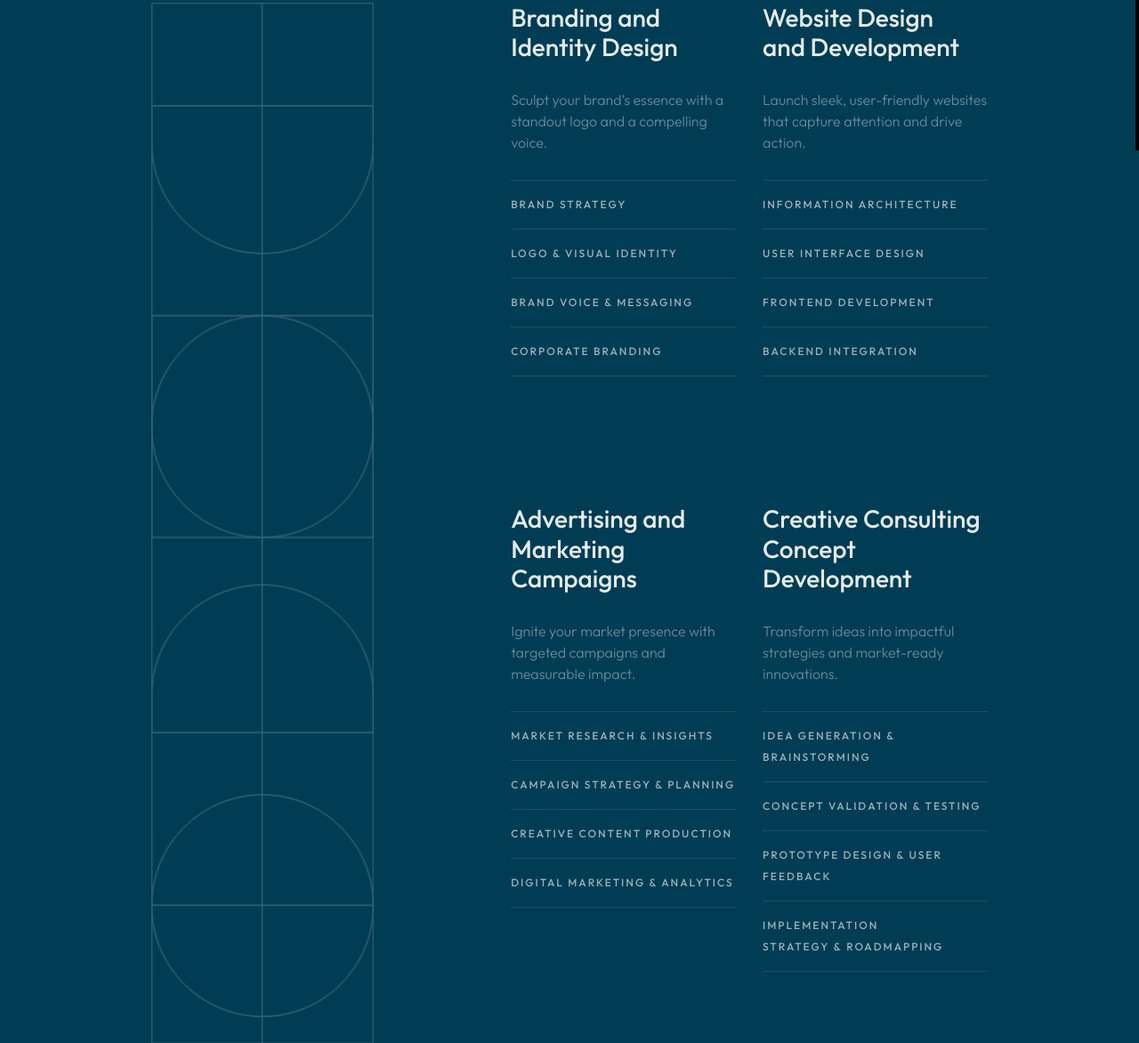
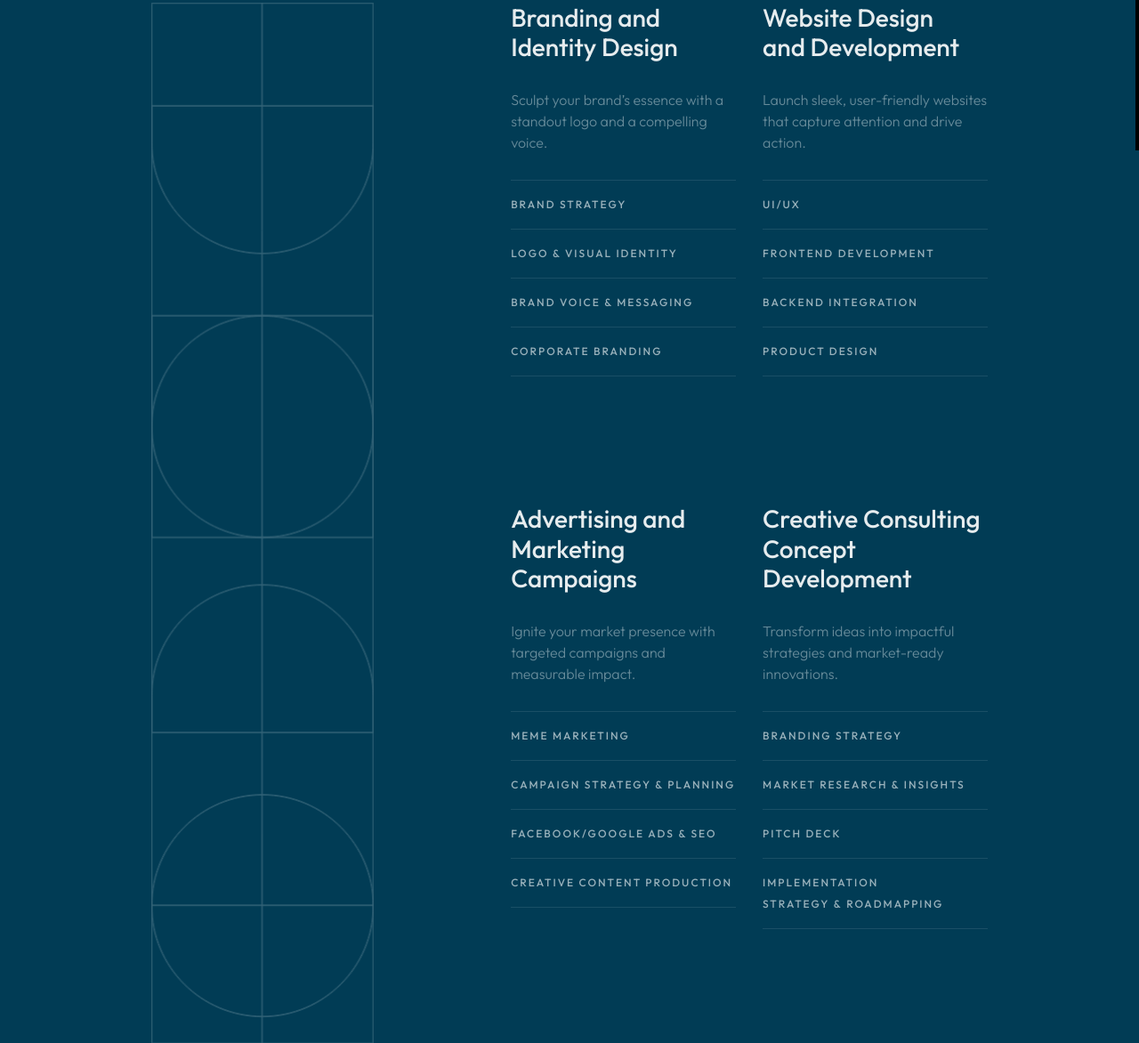
Before and after one commit to yash-rajarora/7Colors, a plain HTML site: page services.html in a window 1280 px wide. Shown: the part 631-1803 px from the top of the page at 89% size. Drawn offline with Linux system fonts and the light colour scheme.

Commit message:
services update

```diff
--- a/services.html
+++ b/services.html
@@ -265,10 +265,10 @@
                                                     <h4 class="mil-muted mil-up mil-mb-30">Website Design <br>and Development</h4>
                                                     <p class="mil-descr mil-light-soft mil-up mil-mb-30">Launch sleek, user-friendly websites that capture attention and drive action.</p>
                                                     <ul class="mil-service-list mil-light mil-mb-30">
-                                                        <li class="mil-up">Information Architecture</li>
-                                                        <li class="mil-up">User Interface Design</li>
+                                                        <li class="mil-up">UI/UX</li>
                                                         <li class="mil-up">Frontend Development</li>
                                                         <li class="mil-up">Backend Integration</li>
+                                                        <li class="mil-up">Product Design</li>
                                                     </ul>
                                                     <!-- <div class="mil-link mil-accent mil-arrow-place mil-up">
                                                         <span>Read more</span>
@@ -280,10 +280,11 @@
                                                     <h4 class="mil-muted mil-up mil-mb-30">Advertising and <br>Marketing Campaigns</h4>
                                                     <p class="mil-descr mil-light-soft mil-up mil-mb-30">Ignite your market presence with targeted campaigns and measurable impact.</p>
                                                     <ul class="mil-service-list mil-light mil-mb-30">
-                                                        <li class="mil-up">Market Research & Insights</li>
+                                                        <li class="mil-up">Meme Marketing</li>
                                                         <li class="mil-up">Campaign Strategy & Planning</li>
+                                                        <li class="mil-up">Facebook/Google ADS & SEO</li>
                                                         <li class="mil-up">Creative Content Production</li>
-                                                        <li class="mil-up">Digital Marketing & Analytics</li>
+
                                                     </ul>
                                                     <!-- <div class="mil-link mil-accent mil-arrow-place mil-up">
                                                         <span>Read more</span>
@@ -295,9 +296,9 @@
                                                     <h4 class="mil-muted mil-up mil-mb-30">Creative Consulting <br>Concept Development</h4>
                                                     <p class="mil-descr mil-light-soft mil-up mil-mb-30">Transform ideas into impactful strategies and market-ready innovations.</p>
                                                     <ul class="mil-service-list mil-light mil-mb-30">
-                                                        <li class="mil-up">Idea Generation & Brainstorming</li>
-                                                        <li class="mil-up">Concept Validation & Testing</li>
-                                                        <li class="mil-up">Prototype Design & User Feedback</li>
+                                                        <li class="mil-up">Branding Strategy</li>
+                                                        <li class="mil-up">Market Research & Insights</li>
+                                                        <li class="mil-up">Pitch Deck</li>
                                                         <li class="mil-up">Implementation Strategy & Roadmapping</li>
                                                     </ul>
                                                     <!-- <div class="mil-link mil-accent mil-arrow-place mil-up">
```
